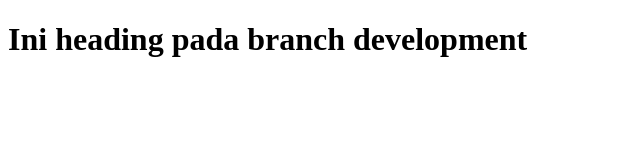
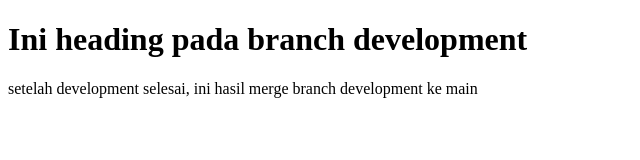
Before and after one commit to priyanfadhil/git-alta, a plain HTML site: page index.html in a window 1280 px wide. Shown: the whole page, without its empty margins (0-640 px from the left). Drawn offline with Linux system fonts and the light colour scheme.

Commit message:
persiapan merge development ke main

```diff
--- a/index.html
+++ b/index.html
@@ -8,5 +8,6 @@
 </head>
 <body>
     <h1>Ini heading pada branch development</h1>
+    <p>setelah development selesai, ini hasil merge branch development ke main</p>
 </body>
 </html>
```
